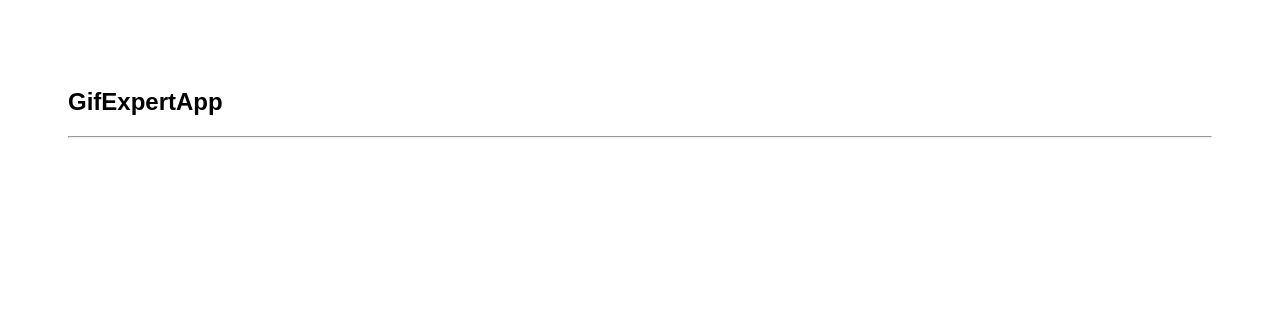
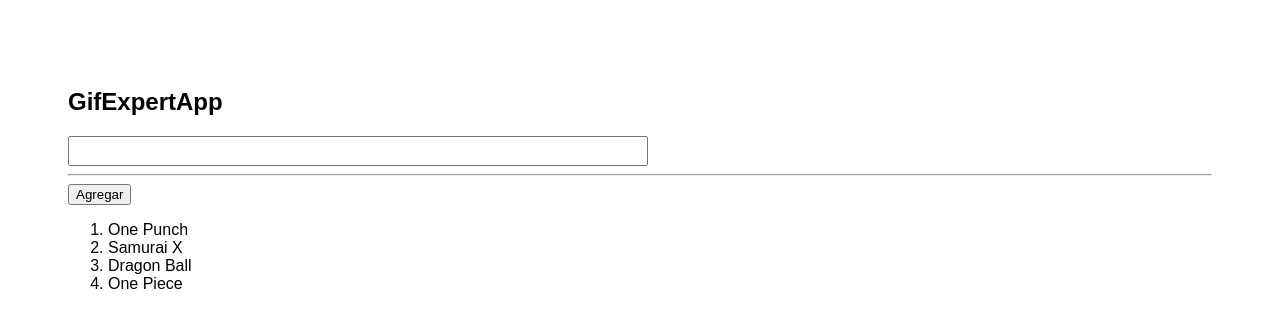
Before and after one commit to nahuelvolpe/gif-expert-app, a React app: page / in a window 1280 px wide. Built offline with nearby package versions, Linux system fonts and the light colour scheme.

Commit message:
componente AddCategory agregado

```diff
--- a/src/GifExpertApp.js
+++ b/src/GifExpertApp.js
@@ -1,10 +1,29 @@
-import React from 'react';
+import React, {useState} from 'react';
+import AddCategory from './components/AddCategory';
 
 const GifExpertApp = () => {
+
+  const [categories, setCategories] = useState(['One Punch', 'Samurai X', 'Dragon Ball', 'One Piece']);
+
+  const handleAdd = () => {
+    setCategories([...categories, 'Sakura']);
+  }
+
     return (
       <>
         <h2>GifExpertApp</h2>
+        <AddCategory />
         <hr />
+
+      <button onClick={ handleAdd }>Agregar</button>
+
+        <ol>
+          {
+            categories.map(category => {
+              return <li key={category}> {category} </li>
+            })
+          }
+        </ol>
       </>
      );
   }
--- /dev/null
+++ b/src/components/AddCategory.js
@@ -0,0 +1,27 @@
+import React, {useState} from 'react';
+
+const AddCategory = () => {
+
+    const [inputValue, setInputValue] = useState('');
+
+    const handleInputChange = (e) => {
+        setInputValue(e.target.value)
+    }
+
+    const handleSubmit = (e) =>{
+        e.preventDefault();
+    }
+
+    return (
+        <form onSubmit={ handleSubmit }>
+            <input
+                type="text"
+                value={inputValue}
+                onChange={handleInputChange}
+            />
+        </form>
+
+     );
+}
+
+export default AddCategory;
--- a/src/index.css
+++ b/src/index.css
@@ -1,7 +1,13 @@
-*{
+* {
   font-family: Arial, Helvetica, sans-serif;
 }
 
-body{
+body {
   padding: 60px;
 }
+
+input {
+  color: grey;
+  font-size: 1.3rem;
+  width: 50%;
+}
```
